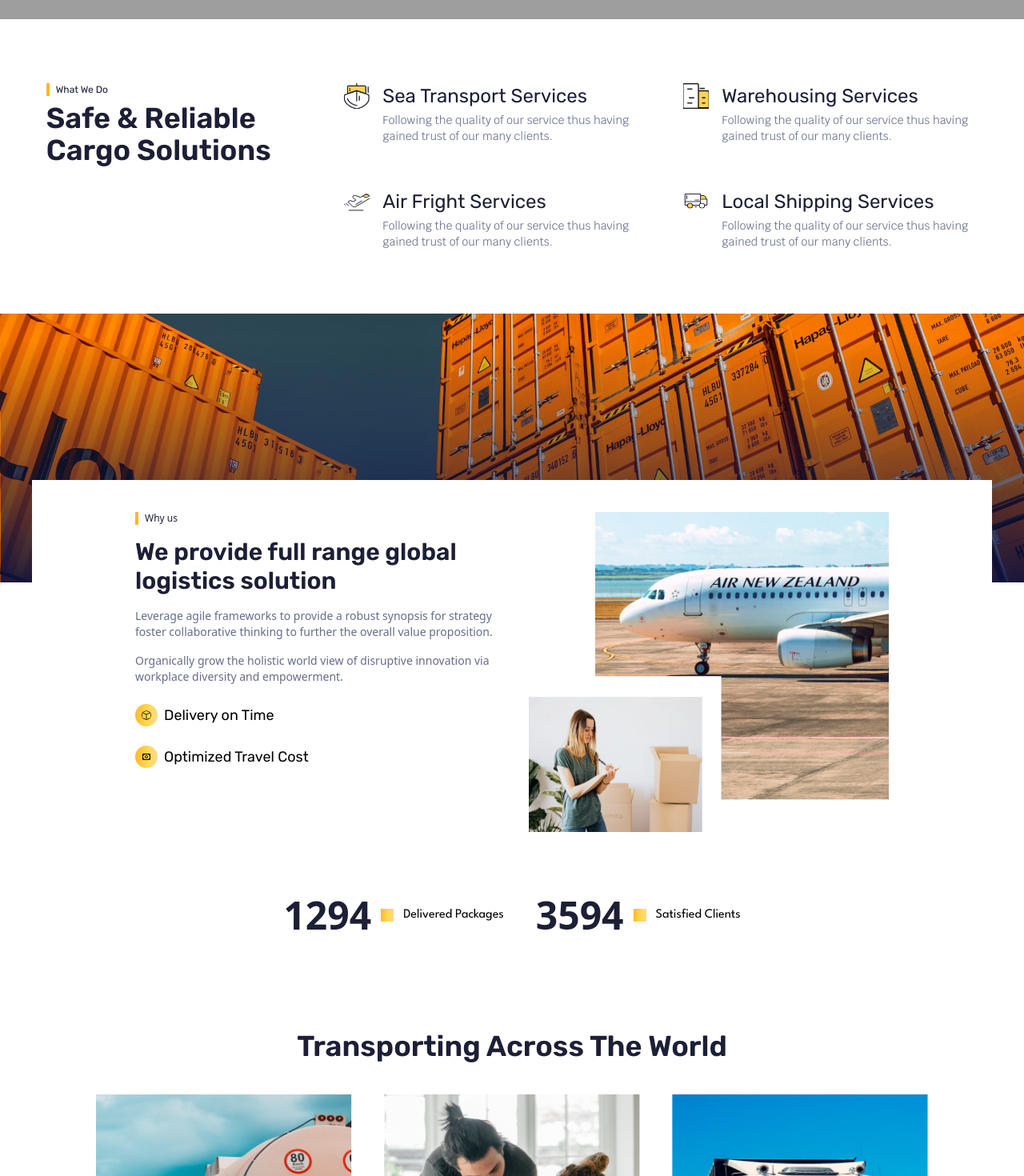
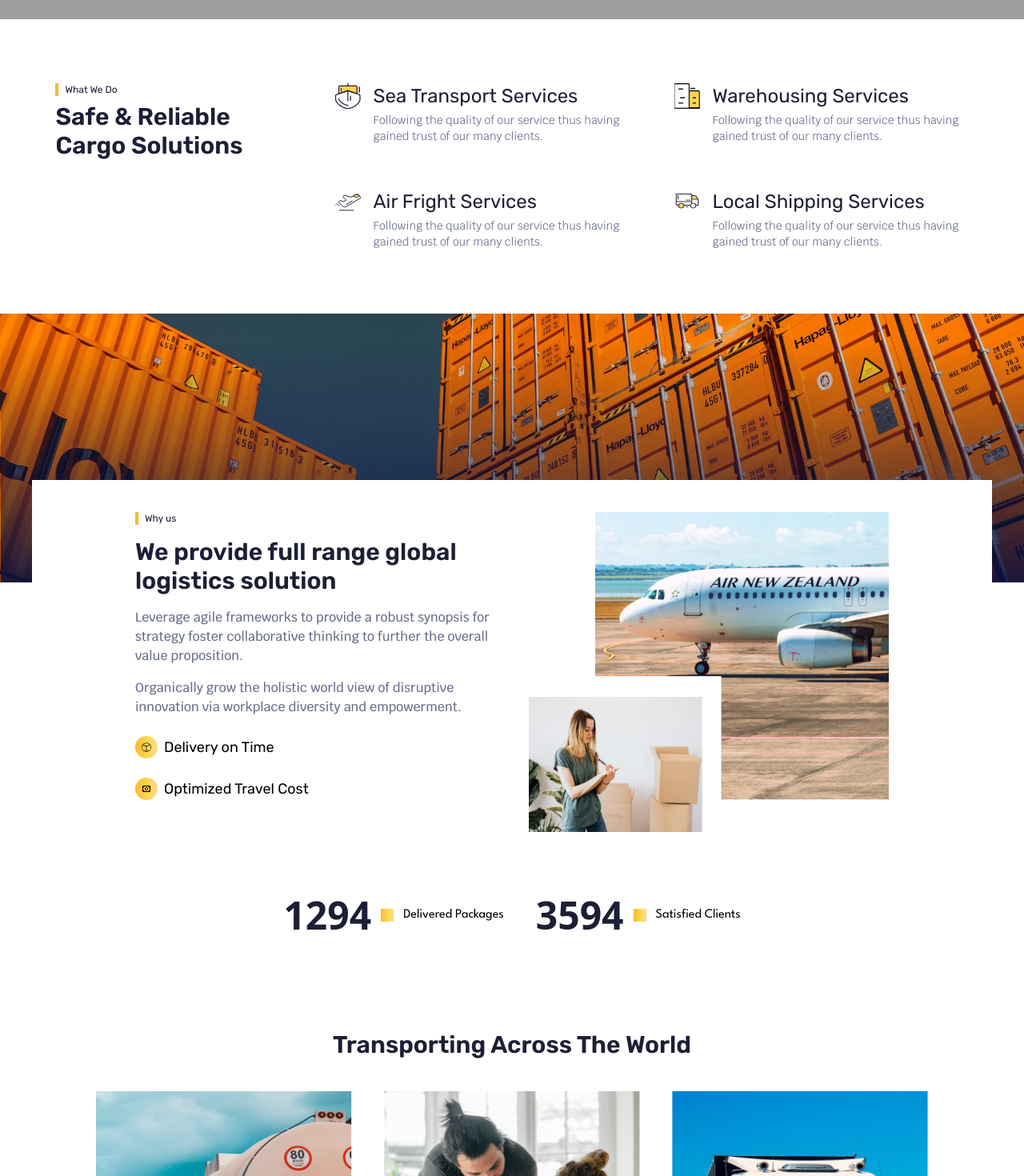
Before and after one commit to PrtHub/TransitFlow, a React (Vite) app: page / in a window 1280 px wide. Shown: the part 780-2250 px from the top of the page at 80% size. Built offline with nearby package versions, Linux system fonts and the light colour scheme; grey boxes are pictures that could not be loaded; the HTML template or start-up script is replaced by a standard one.

Commit message:
Modify some styles

```diff
--- a/src/App.css
+++ b/src/App.css
@@ -11,5 +11,17 @@
 } */
 
 .background{
-  background: linear-gradient(94.06deg, #FFB629 -1.21%, #FFDA56 58.66%, #FFD7A6 116.84%);
+  background: linear-gradient(94.06deg, #FFB629 -1.21%, #FFDA56 58.66%, #FFD7A6 116.84%)
 }
+
+.head-text {
+  @apply text-xs text-[#1C1F35] font-Rubik font-normal border-l-4 border-l-[#FFB629] px-2
+}
+
+.header-text{
+  @apply font-Rubik text-2xl lg:text-3xl text-[#1C1F35] font-semibold
+}
+
+.para{
+  @apply font-Krub text-[#666C89] font-medium md:text-sm lg:text-base
+}
--- a/src/components/Footer.jsx
+++ b/src/components/Footer.jsx
@@ -19,7 +19,7 @@ const Footer = () => {
           </div>
           <div className="w-full flex justify-between items-start flex-col md:flex-row gap-10">
             <div className="max-w-[300px] flex flex-col items-start justify-start gap-4">
-              <p className="font-Krub text-[#E8E8E8] text-sm ">
+              <p className="font-Krub text-[#E8E8E8] text-base">
                 Leverage agile frameworks to provide a robust synopsis for
                 strategy collaborative thinking to further the overall value
                 proposition.
@@ -40,14 +40,14 @@ const Footer = () => {
               </div>
             </div>
 
-            <ul className="flex flex-col items-start justify-start text-white text-sm gap-4 font-Krub">
+            <ul className="flex flex-col items-start justify-start text-white text-base gap-4 font-Krub">
               <li>About Us</li>
               <li>Our Team</li>
               <li>Our Project</li>
               <li>Pricing</li>
               <li>Contact</li>
             </ul>
-            <ul className="flex flex-col items-start justify-start text-white text-sm gap-4 font-Krub">
+            <ul className="flex flex-col items-start justify-start text-white text-base gap-4 font-Krub">
               <li>Style Guide</li>
               <li>Chalenging</li>
               <li>Licenses</li>
--- a/src/container/About.jsx
+++ b/src/container/About.jsx
@@ -15,18 +15,18 @@ const About = () => {
         </div>
         <div className="sm:w-[600px] md:w-[700px] lg:w-[900px] xl:w-[1200px] h-fit mx-auto bg-white flex flex-col md:flex-row items-start justify-center gap-5 z-10 sm:-mt-16 md:-mt-24 lg:-mt-28 xl:-mt-32 p-10">
           <div className="w-full md:w-[350px] lg:w-[400px] xl:w-[472px] h-full flex flex-col items-start justify-start gap-4">
-            <p className="text-xs text-[#1C1F35] font-normal border-l-4 border-l-[#FFB629] px-2">
+            <p className="head-text">
               Why us
             </p>
             <h1 className="font-Rubik text-2xl md:text-xl lg:text-3xl text-[#1C1F35] font-semibold">
               We provide full range global logistics solution
             </h1>
-            <p className="text-[#666C89] font-medium text-sm md:text-xs lg:text-sm">
+            <p className="para">
               Leverage agile frameworks to provide a robust synopsis for
               strategy foster collaborative thinking to further the overall
               value proposition.{" "}
             </p>
-            <p className="text-[#666C89] font-medium text-sm md:text-xs lg:text-sm">
+            <p className="para">
               Organically grow the holistic world view of disruptive innovation
               via workplace diversity and empowerment.
             </p>
--- a/src/container/Blog.jsx
+++ b/src/container/Blog.jsx
@@ -8,10 +8,10 @@ const Blog = () => {
      <div className="w-full h-full bg-white">
        <div className="w-full lg:w-[948px] h-full mx-auto flex flex-col items-center justify-between gap-10 sm:gap-14 py-20 px-7 xl:px-0 ">
        <div className="flex flex-col items-center justify-center gap-2 font-Rubik ">
-            <p className="text-xs text-[#1C1F35] font-normal border-l-4 border-l-[#FFB629] px-2">
+            <p className="head-text">
               Our Blog
             </p>
-            <h1 className="text-2xl md:text-3xl lg:text-4xl text-[#1C1F35] font-semibold">
+            <h1 className="header-text">
             Our Latest News
             </h1>
           </div>
--- a/src/container/Choose.jsx
+++ b/src/container/Choose.jsx
@@ -15,13 +15,13 @@ const Choose = () => {
         </div>
 
        <div className="w-full max-w-[500px] h-full flex flex-col items-start justify-start gap-3 font-Rubik sm:px-0 px-8 ">
-            <p className="text-xs text-[#1C1F35] font-normal border-l-4 border-l-[#FFB629] px-2">
+            <p className="head-text">
             Why Choose
             </p>
-            <h1 className="text-2xl md:text-3xl lg:text-4xl text-[#1C1F35] font-semibold">
+            <h1 className="header-text">
             We create opportunity to <br /> reach potential
             </h1>
-            <p className="font-Krub text-[#666C89] ">Leverage agile frameworks to provide a robust synopsis for strategy foster collaborative thinking to further the overall value proposition. </p>
+            <p className="para ">Leverage agile frameworks to provide a robust synopsis for strategy foster collaborative thinking to further the overall value proposition. </p>
 
             <div className="grid grid-cols-2 gap-5">
             <div className="flex items-center justify-start gap-2 mt-2">
--- a/src/container/Contact.jsx
+++ b/src/container/Contact.jsx
@@ -10,13 +10,13 @@ const Contact = () => {
           <div className="w-full h-full flex flex-col md:flex-row justify-around items-start gap-10">
             <div className="w-full flex flex-col items-start justify-between gap-5 ">
               <div className="max-w-[353px] flex flex-col items-start justify-start gap-2 text-white">
-                <p className="text-xs  font-Rubik font-normal border-l-4 border-l-[#FFB629] px-2">
+                <p className="text-xs font-Rubik font-normal border-l-4 border-l-[#FFB629] px-2">
                   Contact
                 </p>
                 <h1 className="font-Rubik text-2xl md:text-xl lg:text-3xl font-semibold">
                   Get in touch with us
                 </h1>
-                <p className="font-Krub">
+                <p className="para">
                   Leverage agile frameworks to provide a robust synopsis for
                   strategy foster collaborative thinking to further the overall
                   value proposition.{" "}
--- a/src/container/Project.jsx
+++ b/src/container/Project.jsx
@@ -5,7 +5,7 @@ const Project = () => {
   return (
     <>
     <div className="w-full h-full bg-white flex flex-col items-center justify-center mt-20 gap-10">
-      <h1 className="font-Rubik text-center text-3xl md:text-4xl text-[#1C1F35] font-semibold">Transporting Across The World</h1>
+      <h1 className="header-text">Transporting Across The World</h1>
       <div className="flex flex-row flex-wrap items-center justify-center gap-10 z-10">
         <ProjectCard img={one} title="Liquid Transportation" desc="Premium Tankers"/>
         <ProjectCard img={two} title="Packaging Solutions" desc="Warehouse Management"/>
--- a/src/container/Service.jsx
+++ b/src/container/Service.jsx
@@ -6,10 +6,10 @@ const Service = () => {
       <div className="w-full h-full bg-white">
         <div className="w-full xl:w-[1200px] h-full mx-auto flex items-start justify-around gap-10 sm:gap-14 py-20 px-7 xl:px-0">
           <div className="flex flex-col items-start justify-start gap-2 font-Rubik ">
-            <p className="text-xs text-[#1C1F35] font-normal border-l-4 border-l-[#FFB629] px-2">
+            <p className="head-text">
               What We Do
             </p>
-            <h1 className="text-2xl md:text-3xl lg:text-4xl text-[#1C1F35] font-semibold">
+            <h1 className="header-text">
               Safe & Reliable <br /> Cargo Solutions
             </h1>
           </div>
--- a/src/container/Team.jsx
+++ b/src/container/Team.jsx
@@ -7,10 +7,10 @@ const Team = () => {
       <div className="w-full h-full bg-white">
         <div className="w-full xl:w-[1200px] h-full mx-auto flex flex-col justify-center items-center gap-10 py-20 px-7 xl:px-0">
           <div className="flex flex-col justify-center items-center gap-5 font-Rubik">
-            <p className="text-xs text-[#1C1F35] font-normal border-l-4 border-l-[#FFB629] px-2">
+            <p className="head-text">
               The Transporters
             </p>
-            <h1 className="text-2xl md:text-3xl lg:text-4xl text-[#1C1F35] font-semibold">
+            <h1 className="header-text">
               Meet Expert Team
             </h1>
           </div>
--- a/src/container/Testimonial.jsx
+++ b/src/container/Testimonial.jsx
@@ -7,10 +7,10 @@ const Testimonial = () => {
       <div className="w-full h-full bg-white">
         <div className="w-full xl:w-[1200px] h-full mx-auto flex flex-col items-start justify-between gap-10 sm:gap-14 py-20 px-7 xl:px-0">
           <div className="flex flex-col items-start justify-start gap-2 font-Rubik ">
-            <p className="text-xs text-[#1C1F35] font-normal border-l-4 border-l-[#FFB629] px-2">
+            <p className="head-text">
               Testimonial
             </p>
-            <h1 className="text-2xl md:text-3xl lg:text-4xl text-[#1C1F35] font-semibold">
+            <h1 className="header-text">
               What Our Customer Say
             </h1>
           </div>
```
